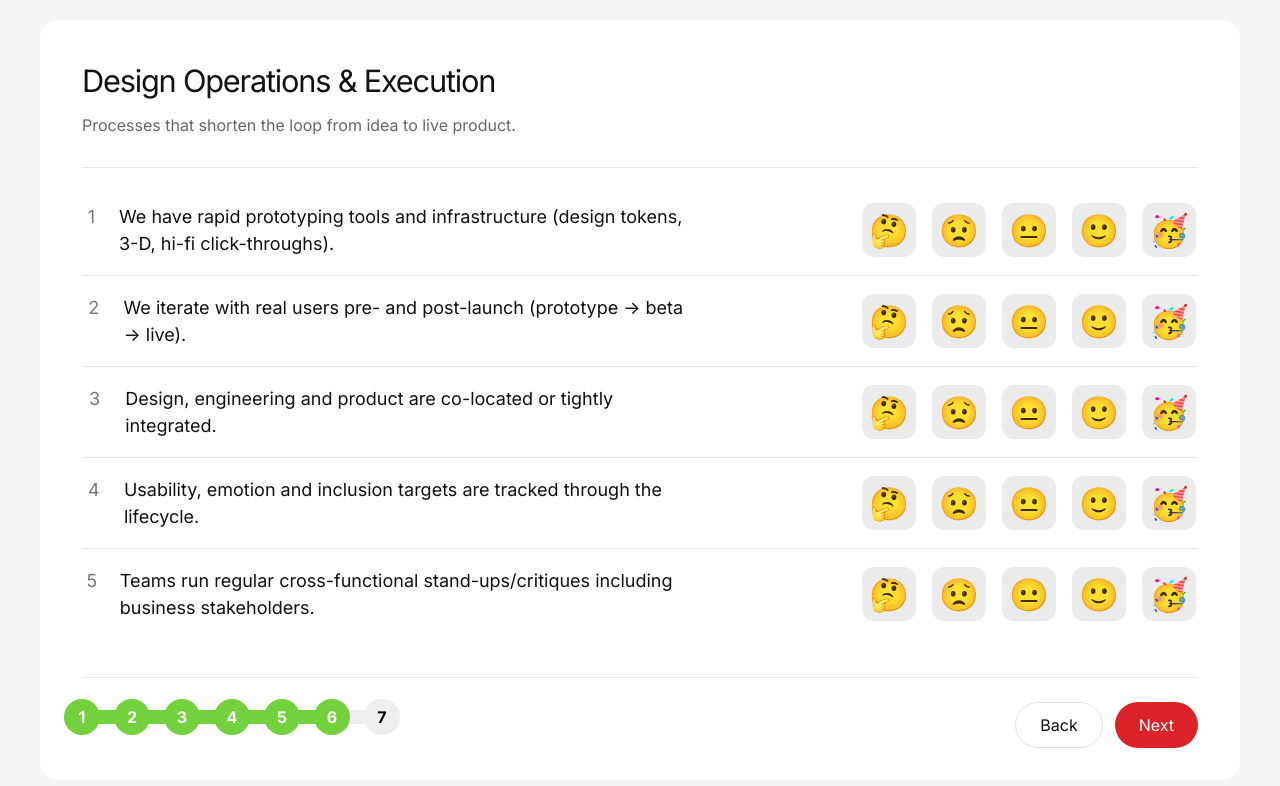
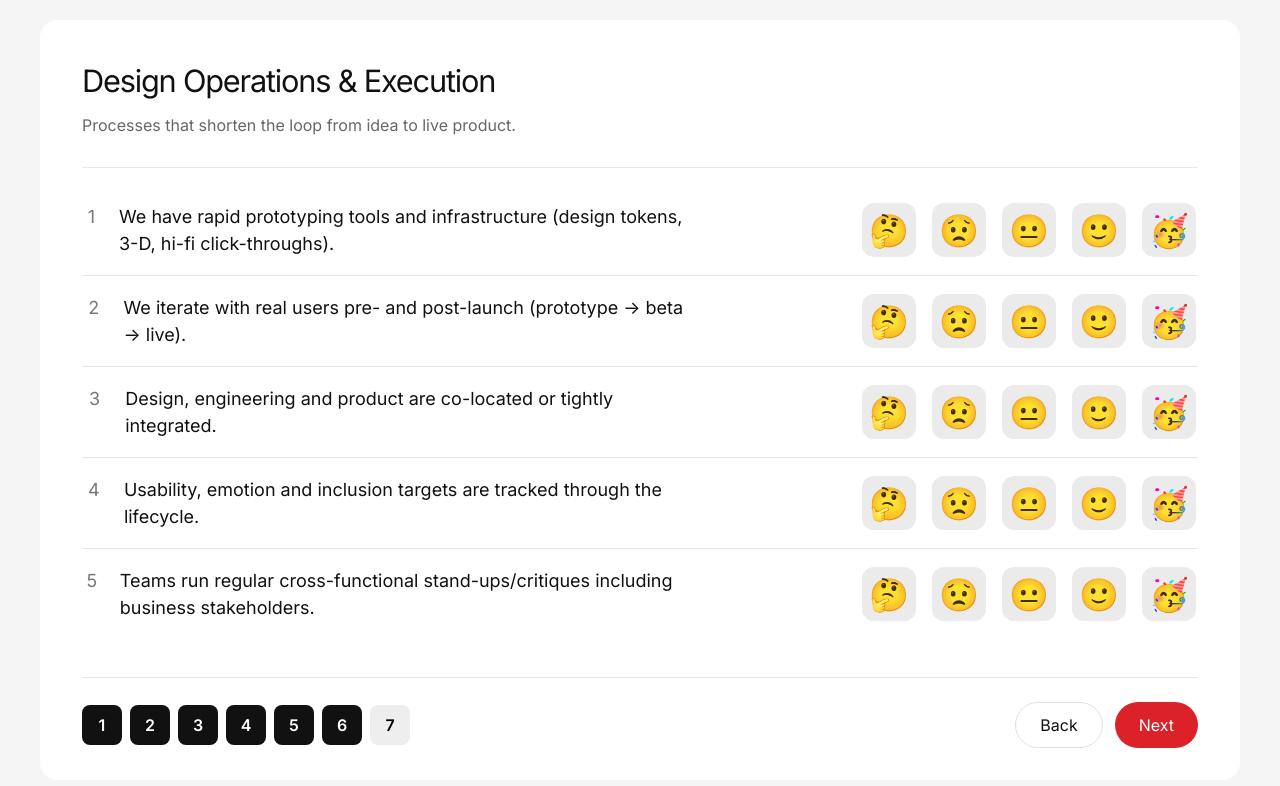
Before and after one commit to bang-id/dmi-form, a React (Vite) app: page /dmi/ops in a window 1280 px wide. Shown: the top 786 px of the page. Built offline with nearby package versions, Linux system fonts and the light colour scheme.

Commit message:
working version

```diff
--- a/src/components/dmi/ProgressBar.jsx
+++ b/src/components/dmi/ProgressBar.jsx
@@ -15,7 +15,7 @@ export default function ProgressBar({ value = 0 }){
     '#52c41a', // green
   ];
   const stepIdx = Math.min(steps.length - 1, Math.max(0, Math.ceil((value * steps.length)) - 1));
-  const fillColor = palette[Math.min(stepIdx, palette.length - 1)];
+  const fillColor = 'var(--color-black)';
   const total = Math.max(1, steps.length - 1);
   const targetPct = Math.min(100, Math.max(0, (stepIdx / total) * 100));
   const adjustedTargetPct = stepIdx === 0 ? Math.max(targetPct, 2) : targetPct; // ensure a small visible cap at step 1
@@ -46,19 +46,17 @@ export default function ProgressBar({ value = 0 }){
       <div className="progress-fill" style={{ width: `${barPct}%`, background: fillColor }} />
       <ol className="progress-checkpoints">
         {steps.map((s, i) => {
-          const posPct = (i / total) * 100; // 0% .. 100%
           const reached = i <= filledIdx;
           // All reached checkpoints should adopt the current rail color (fillColor)
           return (
             <li
               key={s.id}
               className={`pc ${reached ? 'reached' : ''}`}
-              style={{ left: `${posPct}%` }}
             >
               <span
                 className="pc-dot"
                 style={{
-                  '--pc-color': fillColor,
+                  '--pc-color': 'var(--color-black)',
                   '--pc-fill-w': reached ? '100%' : '0%'
                 }}
               >
--- a/styles.css
+++ b/styles.css
@@ -431,7 +431,7 @@
   display:flex;
   align-items:center;
   justify-content:space-between;
-  gap:16px;
+  gap:24px;
   padding-top:clamp(12px, 5vw, 24px);
   padding-bottom:clamp(16px, 5vw, 32px);
   border-top:1px solid var(--color-gray);
@@ -447,33 +447,48 @@
 /* ---------- Progress ---------- */
 .progress-rail{
   position:relative;
-  height:14px; width:400px; background:#eee; border-radius:999px;
-  margin-top:16px;
+  height:40px; width:auto; background:transparent;
+  margin-top:0;               /* align with buttons */
+  flex: 1 1 auto;             /* occupy left side, leave space for buttons */
+  min-width: 0;               /* allow shrinking without overflow */
+  display: flex;
+  align-items: center;
+  /* checkpoint sizing + spacing */
+  --pc-size: 40px;
+  --pc-gap: 8px;
+  /* do not shrink below the total intrinsic width of checkpoints */
+  min-width: calc(7 * var(--pc-size) + 6 * var(--pc-gap));
+}
+.progress-rail::before{
+  /* rail hidden for now */
+  display:none;
 }
 .progress-fill{
-  position:absolute; left:0; top:0; bottom:0;
-  height:100%; border-radius:999px;
-  width:0%;
-  transition: width .45s cubic-bezier(.22,.61,.36,1), background-color .45s linear;
+  /* hidden while rail is disabled */
+  display:none;
 }
 .progress-checkpoints{
   list-style:none;
   padding:0;
   margin:0;
-  text-align:center;
+  display:flex;
+  align-items:center;
+  flex-wrap: nowrap;         /* single row */
+  max-width: 100%;           /* never exceed rail width */
+  gap: var(--pc-gap);        /* reduced spacing */
   font-family:inherit;
   font-size:16px;
   font-weight:600;}
 
-.progress-checkpoints .pc{ position:absolute; top:50%; transform:translate(-50%, -50%); width:36px; height:36px; }
+.progress-checkpoints .pc{ position:relative; width:var(--pc-size); height:var(--pc-size); }
 .progress-checkpoints .pc-dot{
-  position:relative; display:grid; place-items:center; width:36px; height:36px;
-  background:#eee; color:#000; border-radius:50%;
-  font-size:16px; line-height:1; font-weight:700; overflow:hidden;
+  position:relative; display:grid; place-items:center; width:var(--pc-size); height:var(--pc-size);
+  background:#eee; color:#000; border-radius:8px;
+  font-size:16px; line-height:1; font-weight:600; overflow:hidden;
 }
 .progress-checkpoints .pc-dot::before{
   content:""; position:absolute; inset:0; width:var(--pc-fill-w, 0%);
-  background-color: var(--pc-color, #52c41a); z-index:1; transition: width .35s cubic-bezier(.22,.61,.36,1), background-color .45s linear;
+  background-color: var(--pc-color, var(--color-black)); z-index:1; transition: width .35s cubic-bezier(.22,.61,.36,1);
 }
 .progress-checkpoints .pc-num{ position:relative; z-index:2; }
 .progress-checkpoints .pc.reached .pc-dot{ color:#fff; background:transparent;}
@@ -492,9 +507,10 @@
 /* Progress bar constraints */
 .progress-rail{
   width:auto;
-  max-width: none;
-  min-width: 300px;
-  margin-bottom: 16px;
+  max-width: none;          /* let it grow within footer */
+  min-width: 0;             /* allow shrinking */
+  display: flex;
+  align-items: center;
 }
 
 /* Prevent page scrolling */
@@ -529,13 +545,6 @@ html, body{ overflow:hidden; }
   /* tighten sizes for small screens (optional) */
   .emoji-btn{ width:40px; height:40px; border-radius:12px; }
   .likert-rows{ gap:16px; }       /* a bit tighter vertical rhythm */
-
-  /* progress bar takes the first full row */
-  .progress-rail{
-    flex: 0 0 100%;
-    width: 100% !important;
-    max-width: none;
-  }
 
   /* buttons take the second full row, split equally */
   .form-cta{
```
